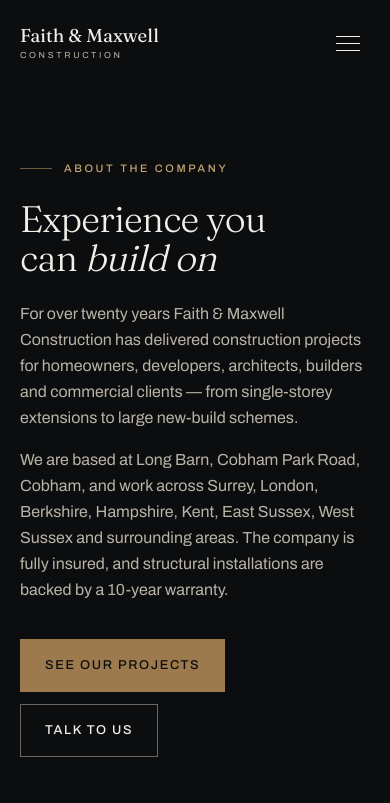
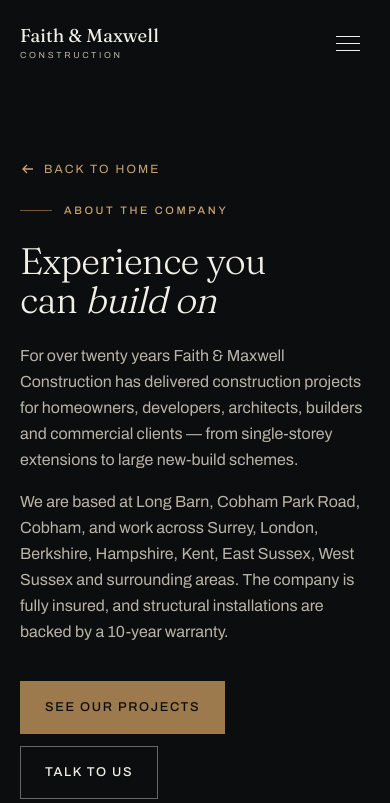
Before and after one commit to Kawnlabs/faith-maxwell-nextjs, a Next.js app: page /about in a window 390 px wide. Shown: the top 803 px of the page. Built offline with nearby package versions, Linux system fonts and the light colour scheme.

Commit message:
Add Home link to Navbar & MobileDock, add back buttons to inner & detail pages

```diff
--- a/app/about/page.tsx
+++ b/app/about/page.tsx
@@ -27,6 +27,10 @@
       <section className="band pt-40">
         <div className="wrap grid items-center gap-12 lg:grid-cols-[1.05fr_.95fr] lg:gap-20">
           <Reveal>
+            <Link href="/" className="mb-6 inline-flex items-center gap-2 text-[.75rem] uppercase tracking-[.18em] text-bronze-light transition-colors hover:text-bone">
+              <svg width="16" height="16" viewBox="0 0 16 16" fill="none" aria-hidden><path d="M13 8H3M7 12L3 8l4-4" stroke="currentColor" strokeWidth="1.3"/></svg>
+              Back to Home
+            </Link>
             <p className="eyebrow">About the company</p>
             <h1 className="display my-6 text-[clamp(2.3rem,5.5vw,4.2rem)]">Experience you<br />can <span className="italic font-light">build on</span></h1>
             <p className="lede">
--- a/app/commercial/page.tsx
+++ b/app/commercial/page.tsx
@@ -26,6 +26,10 @@
       <section className="band pt-40">
         <div className="wrap grid items-center gap-12 lg:grid-cols-2 lg:gap-20">
           <Reveal>
+            <Link href="/" className="mb-6 inline-flex items-center gap-2 text-[.75rem] uppercase tracking-[.18em] text-bronze-light transition-colors hover:text-bone">
+              <svg width="16" height="16" viewBox="0 0 16 16" fill="none" aria-hidden><path d="M13 8H3M7 12L3 8l4-4" stroke="currentColor" strokeWidth="1.3"/></svg>
+              Back to Home
+            </Link>
             <p className="eyebrow">Commercial</p>
             <h1 className="display my-6 text-[clamp(2.3rem,5.5vw,4.2rem)]">Construction expertise for <span className="italic font-light">commercial projects</span></h1>
             <p className="lede">
--- a/app/contact/page.tsx
+++ b/app/contact/page.tsx
@@ -1,4 +1,5 @@
 import type { Metadata } from 'next';
+import Link from 'next/link';
 import EnquiryForm from '@/components/EnquiryForm';
 import Media from '@/components/Media';
 import Reveal from '@/components/Reveal';
@@ -16,6 +17,10 @@
     <section className="on-bone band bg-bone pt-40 text-ink">
       <div className="wrap grid gap-14 lg:grid-cols-[1.15fr_.85fr] lg:gap-20">
         <Reveal>
+          <Link href="/" className="mb-6 inline-flex items-center gap-2 text-[.75rem] uppercase tracking-[.18em] text-[#7A5C36] transition-colors hover:text-ink">
+            <svg width="16" height="16" viewBox="0 0 16 16" fill="none" aria-hidden><path d="M13 8H3M7 12L3 8l4-4" stroke="currentColor" strokeWidth="1.3"/></svg>
+            Back to Home
+          </Link>
           <p className="eyebrow">Enquiries</p>
           <h1 className="display my-6 text-[clamp(2.3rem,5.5vw,4.2rem)]">Let&apos;s talk about<br />your <span className="italic font-light">project</span></h1>
           <p className="lede">
--- a/app/locations/page.tsx
+++ b/app/locations/page.tsx
@@ -1,4 +1,5 @@
 import type { Metadata } from 'next';
+import Link from 'next/link';
 import Locations from '@/components/Locations';
 import Reveal from '@/components/Reveal';
 import { company } from '@/content/company';
@@ -25,6 +26,10 @@
       <section className="pt-40">
         <div className="wrap">
           <Reveal>
+            <Link href="/" className="mb-6 inline-flex items-center gap-2 text-[.75rem] uppercase tracking-[.18em] text-bronze-light transition-colors hover:text-bone">
+              <svg width="16" height="16" viewBox="0 0 16 16" fill="none" aria-hidden><path d="M13 8H3M7 12L3 8l4-4" stroke="currentColor" strokeWidth="1.3"/></svg>
+              Back to Home
+            </Link>
             <p className="eyebrow">Where we work</p>
             <h1 className="display my-6 text-[clamp(2.4rem,6vw,4.6rem)]">Service areas</h1>
             <p className="lede">
--- a/app/projects/[project]/page.tsx
+++ b/app/projects/[project]/page.tsx
@@ -33,6 +33,10 @@
       <section className="pt-32">
         <div className="wrap">
           <Reveal>
+            <Link href="/projects" className="mb-6 inline-flex items-center gap-2 text-[.75rem] uppercase tracking-[.18em] text-bronze-light transition-colors hover:text-bone">
+              <svg width="16" height="16" viewBox="0 0 16 16" fill="none" aria-hidden><path d="M13 8H3M7 12L3 8l4-4" stroke="currentColor" strokeWidth="1.3"/></svg>
+              Back to all projects
+            </Link>
             <p className="eyebrow">{p.status}</p>
             <h1 className="display my-6 max-w-[18ch] text-[clamp(2.3rem,5.5vw,4.4rem)]">{p.title}</h1>
             <p className="text-[.76rem] uppercase tracking-[.18em] text-mist">{p.location} · {p.type}</p>
--- a/app/projects/page.tsx
+++ b/app/projects/page.tsx
@@ -1,4 +1,5 @@
 import type { Metadata } from 'next';
+import Link from 'next/link';
 import ProjectCard from '@/components/ProjectCard';
 import Reveal from '@/components/Reveal';
 import { projects } from '@/content/projects';
@@ -14,6 +15,10 @@
     <section className="band pt-40">
       <div className="wrap">
         <Reveal>
+          <Link href="/" className="mb-6 inline-flex items-center gap-2 text-[.75rem] uppercase tracking-[.18em] text-bronze-light transition-colors hover:text-bone">
+            <svg width="16" height="16" viewBox="0 0 16 16" fill="none" aria-hidden><path d="M13 8H3M7 12L3 8l4-4" stroke="currentColor" strokeWidth="1.3"/></svg>
+            Back to Home
+          </Link>
           <p className="eyebrow">Selected work</p>
           <h1 className="display my-6 text-[clamp(2.4rem,6vw,4.6rem)]">Projects</h1>
           <p className="lede">
--- a/app/residential/page.tsx
+++ b/app/residential/page.tsx
@@ -27,6 +27,10 @@
       <section className="band pt-40">
         <div className="wrap grid items-center gap-12 lg:grid-cols-2 lg:gap-20">
           <Reveal>
+            <Link href="/" className="mb-6 inline-flex items-center gap-2 text-[.75rem] uppercase tracking-[.18em] text-bronze-light transition-colors hover:text-bone">
+              <svg width="16" height="16" viewBox="0 0 16 16" fill="none" aria-hidden><path d="M13 8H3M7 12L3 8l4-4" stroke="currentColor" strokeWidth="1.3"/></svg>
+              Back to Home
+            </Link>
             <p className="eyebrow">Residential</p>
             <h1 className="display my-6 text-[clamp(2.3rem,5.5vw,4.2rem)]">Transforming houses<br />into <span className="italic font-light">homes</span></h1>
             <p className="lede">
--- a/app/services/[service]/page.tsx
+++ b/app/services/[service]/page.tsx
@@ -33,6 +33,10 @@
       <section className="band pt-40">
         <div className="wrap grid gap-14 lg:grid-cols-[1.1fr_.9fr] lg:gap-20">
           <Reveal>
+            <Link href="/services" className="mb-6 inline-flex items-center gap-2 text-[.75rem] uppercase tracking-[.18em] text-bronze-light transition-colors hover:text-bone">
+              <svg width="16" height="16" viewBox="0 0 16 16" fill="none" aria-hidden><path d="M13 8H3M7 12L3 8l4-4" stroke="currentColor" strokeWidth="1.3"/></svg>
+              Back to all services
+            </Link>
             <p className="eyebrow">Service</p>
             <h1 className="display my-6 text-[clamp(2.3rem,5.5vw,4.2rem)]">{s.name}</h1>
             <p className="lede">{s.intro}</p>
--- a/app/services/page.tsx
+++ b/app/services/page.tsx
@@ -14,6 +14,10 @@
     <section className="band pt-40">
       <div className="wrap">
         <Reveal>
+          <Link href="/" className="mb-6 inline-flex items-center gap-2 text-[.75rem] uppercase tracking-[.18em] text-bronze-light transition-colors hover:text-bone">
+            <svg width="16" height="16" viewBox="0 0 16 16" fill="none" aria-hidden><path d="M13 8H3M7 12L3 8l4-4" stroke="currentColor" strokeWidth="1.3"/></svg>
+            Back to Home
+          </Link>
           <p className="eyebrow">What we build</p>
           <h1 className="display my-6 text-[clamp(2.4rem,6vw,4.6rem)]">Services</h1>
           <p className="lede">
--- a/components/MobileDock.tsx
+++ b/components/MobileDock.tsx
@@ -5,9 +5,13 @@
   const item = 'flex flex-col items-center gap-1.5 border-r border-bone/15 px-2 py-3.5 text-[.63rem] uppercase tracking-[.14em] text-mist last:border-r-0';
   return (
     <nav
-      className="fixed inset-x-0 bottom-0 z-[95] grid grid-cols-3 border-t border-bone/15 bg-ink/95 pb-[env(safe-area-inset-bottom)] backdrop-blur-xl lg:hidden"
-      aria-label="Quick contact"
+      className="fixed inset-x-0 bottom-0 z-[95] grid grid-cols-4 border-t border-bone/15 bg-ink/95 pb-[env(safe-area-inset-bottom)] backdrop-blur-xl lg:hidden"
+      aria-label="Quick navigation"
     >
+      <Link href="/" className={item}>
+        <svg width="17" height="17" viewBox="0 0 24 24" fill="none" stroke="currentColor" strokeWidth="1.5" aria-hidden><path d="M3 9.5L12 3l9 6.5V20a1 1 0 01-1 1h-5v-6h-6v6H4a1 1 0 01-1-1V9.5z" /></svg>
+        Home
+      </Link>
       <a href={`tel:${company.phoneOfficeHref}`} className={item}>
         <svg width="17" height="17" viewBox="0 0 24 24" fill="none" stroke="currentColor" strokeWidth="1.5" aria-hidden><path d="M22 16.9v3a2 2 0 01-2.2 2 19.8 19.8 0 01-8.6-3.1 19.5 19.5 0 01-6-6A19.8 19.8 0 012.1 4.2 2 2 0 014.1 2h3a2 2 0 012 1.7c.1 1 .4 1.9.7 2.8a2 2 0 01-.4 2.1L8.1 9.9a16 16 0 006 6l1.3-1.3a2 2 0 012.1-.5c.9.4 1.8.6 2.8.7a2 2 0 011.7 2z" /></svg>
         Call
--- a/components/Navbar.tsx
+++ b/components/Navbar.tsx
@@ -4,6 +4,7 @@
 import { company } from '@/content/company';
 
 const links = [
+  ['/', 'Home'],
   ['/about', 'About'], ['/services', 'Services'], ['/projects', 'Projects'],
   ['/residential', 'Residential'], ['/commercial', 'Commercial'],
   ['/locations', 'Locations'], ['/contact', 'Contact'],
```
